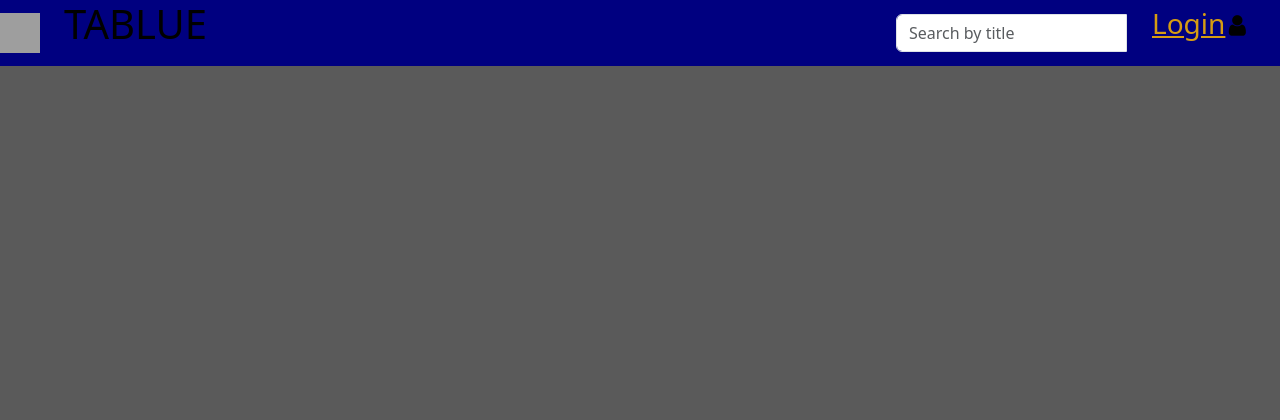
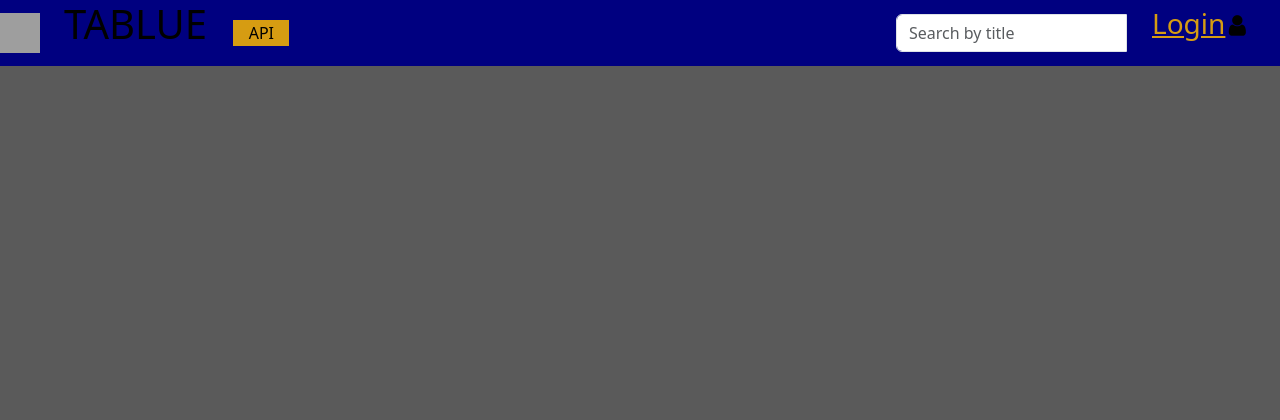
Before and after one commit to GLouisG/tablue, a Django app: page / in a window 1280 px wide. Shown: the top 420 px of the page. Run offline with Django 3.2, Linux system fonts and the light colour scheme; data that the repository does not hold is empty; some libraries are stand-ins or nearby versions; grey boxes are pictures that could not be loaded.

Commit message:
add dropdown list for API

```diff
--- a/design/templates/navbar.html
+++ b/design/templates/navbar.html
@@ -14,6 +14,15 @@
         <img src="https://i.dlpng.com/static/png/6522709_preview.png" style="width: 40px; height: 40px;" alt="">
         <h1 class="logot">TABLUE</h1>
       </a>
+
+      <div class="dropdown">
+        <button class="dropbtn">API</button>
+        <div class="dropdown-content">
+          <a href="{%url 'apiproj'%}">Projects</a>
+          <a href="{%url 'apiprof'%}">Profiles</a>
+        </div>
+      </div>
+
       <div class="col-sm-4 col-md-4 navbar-nav srch">
 
         <form class="navbar-form" role="search" action="{% url 'search' %}">
@@ -76,6 +85,42 @@
     bottom: 40%;
   }
 
+  .dropbtn {
+  background-color: #D69C12;
+  color: rgb(0, 0, 0);
+  padding-bottom: 9px, 20px;
+  width: 150%;
+  font-size: 16px;
+  border: none;
+}
+
+.dropdown {
+  position: relative;
+  display: inline-block;
+  padding-right: 65%;
+}
+
+.dropdown-content {
+  display: none;
+  position: absolute;
+  background-color: #f1f1f1;
+  min-width: 160px;
+  box-shadow: 0px 8px 16px 0px rgba(0,0,0,0.2);
+  z-index: 1;
+}
+
+.dropdown-content a {
+  color: black;
+  padding: 12px 16px;
+  text-decoration: none;
+  display: block;
+}
+
+.dropdown-content a:hover {background-color: #ddd;}
+
+.dropdown:hover .dropdown-content {display: block;}
+
+.dropdown:hover .dropbtn {background-color: #3e8e41;}
 
 </style>
 </html>
--- a/design/urls.py
+++ b/design/urls.py
@@ -11,8 +11,8 @@ urlpatterns=[
     url(r'^update/profile$', views.update_profile, name='update_profile'),
     url(r'^project/(\d+)', views.single, name='single'),
     url(r'^you/', views.you, name="you"),
-    url(r'^api/proj/$', views.ProjList.as_view()),
-    url(r'^api/prof/$', views.ProfList.as_view()),
+    url(r'^api/proj/$', views.ProjList.as_view(),name = "apiproj" ),
+    url(r'^api/prof/$', views.ProfList.as_view(),name="apiprof" ),
 
 ]
 
```
